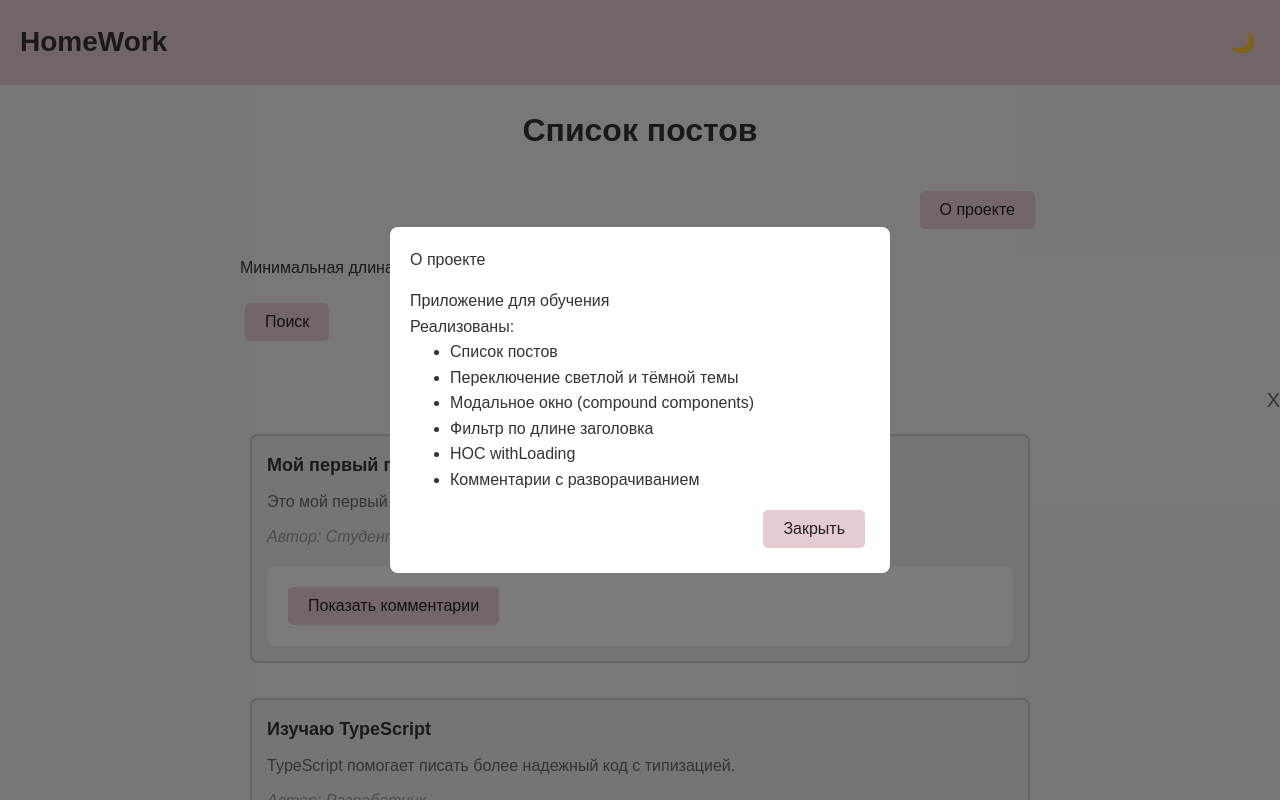
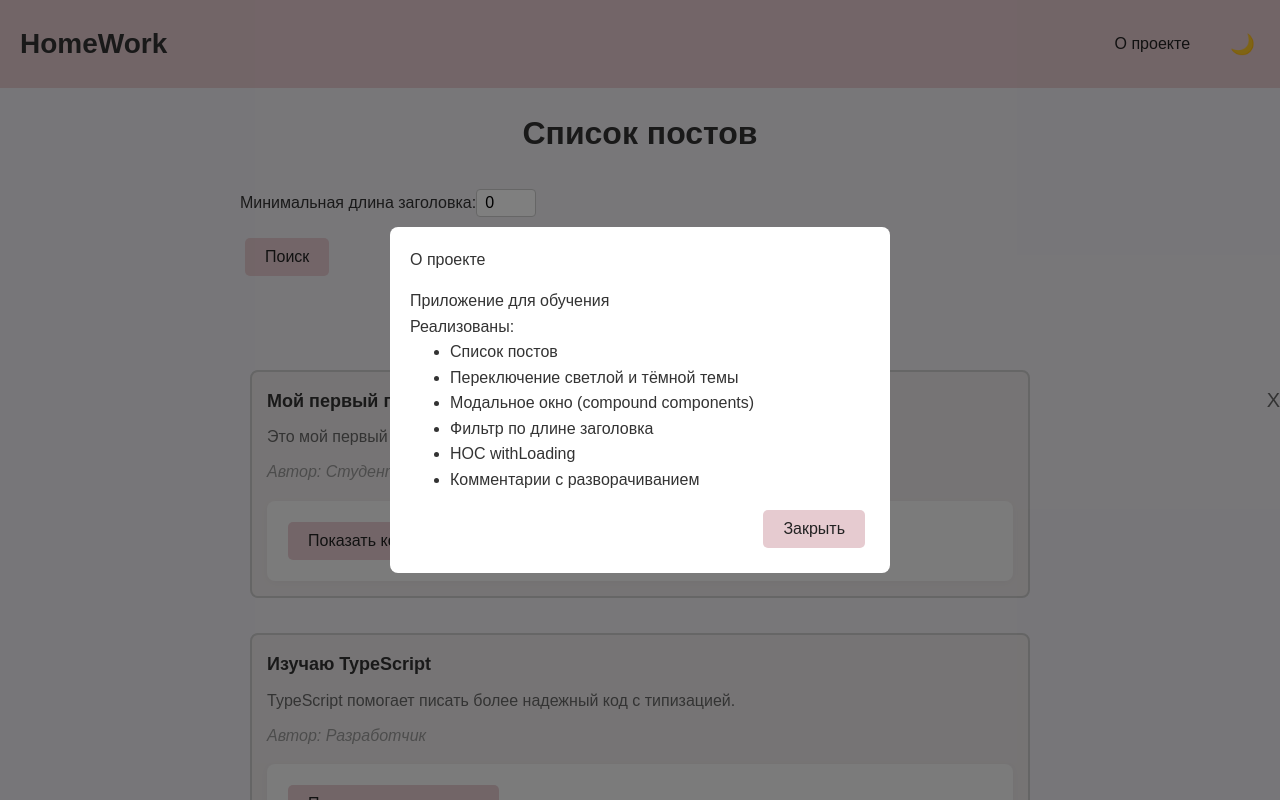
Before and after one commit to lavvvrushka/hw-react, a React (Vite) app in the folder hw/: page / in a window 1280 px wide. Both pictures are taken after a click on the button "О проекте". Shown: the top 800 px of the page. Built offline with nearby package versions, Linux system fonts and the light colour scheme.

Commit message:
Внесены изменения

```diff
--- a/hw/src/app/App.tsx
+++ b/hw/src/app/App.tsx
@@ -1,18 +1,13 @@
 import { useState } from 'react'
 import { MainLayout } from '../shared/layouts/MainLayout'
-import { PostList } from '../widgets/PostList/PostList'
-import { Modal } from '../shared/ui/Modal/Modal'
 import { posts as allPosts } from '../lib/mocks/posts'
 import { PostLengthFilter } from '../features/PostLengthFilter/ui/PostLengthFilter'
 import { filterByLength } from '../features/PostLengthFilter/lib/filterByLength'
-import { withLoading } from '../shared/lib/hoc/withLoading'
+import { PostListWithLoading } from '../widgets/PostListWithLoading/PostListWithLoading'
 import { Button } from '../shared/ui/Button/Button'
 import './App.css'
 
-const PostListWithLoading = withLoading(PostList)
-
 function App() {
-  const [isModalOpen, setIsModalOpen] = useState(false)
   const [minLength, setMinLength] = useState(0)
   const [loading, setLoading] = useState(false)
   const [searchValue, setSearchValue] = useState(0)
@@ -31,34 +26,11 @@ function App() {
     <MainLayout>
       <div className="app-container">
         <h1 className="app-title">Список постов</h1>
-        <div className="app-buttons">
-          <Button onClick={() => setIsModalOpen(true)}>
-            О проекте
-          </Button>
-        </div>
         <PostLengthFilter value={minLength} onChange={setMinLength} />
         <Button onClick={handleSearch}>
           Поиск
         </Button>
         <PostListWithLoading posts={filteredPosts} loading={loading} />
-        <Modal isOpen={isModalOpen} onClose={() => setIsModalOpen(false)}>
-          <Modal.Header>О проекте</Modal.Header>
-          <Modal.Body>
-            <p>Приложение для обучения</p>
-            <p>Реализованы:</p>
-            <ul>
-              <li>Список постов</li>
-              <li>Переключение светлой и тёмной темы</li>
-              <li>Модальное окно (compound components)</li>
-              <li>Фильтр по длине заголовка</li>
-              <li>HOC withLoading</li>
-              <li>Комментарии с разворачиванием</li>
-            </ul>
-          </Modal.Body>
-          <Modal.Footer>
-            <Button onClick={() => setIsModalOpen(false)}>Закрыть</Button>
-          </Modal.Footer>
-        </Modal>
       </div>
     </MainLayout>
   )
--- a/hw/src/shared/ui/Modal/Modal.tsx
+++ b/hw/src/shared/ui/Modal/Modal.tsx
@@ -1,5 +1,8 @@
 import React from 'react';
 import styles from './Modal.module.css';
+import { ModalHeader } from './ModalHeader';
+import { ModalBody } from './ModalBody';
+import { ModalFooter } from './ModalFooter';
 
 export function Modal({ children, isOpen, onClose }: { children: React.ReactNode, isOpen: boolean, onClose: () => void }) {
   if (!isOpen) return null;
@@ -13,14 +16,6 @@ export function Modal({ children, isOpen, onClose }: { children: React.ReactNode
   );
 }
 
-Modal.Header = function ModalHeader({ children }: { children: React.ReactNode }) {
-  return <div className={styles['modal-header']}><span>{children}</span></div>;
-};
-
-Modal.Body = function ModalBody({ children }: { children: React.ReactNode }) {
-  return <div className={styles['modal-body']}>{children}</div>;
-};
-
-Modal.Footer = function ModalFooter({ children }: { children: React.ReactNode }) {
-  return <div style={{ textAlign: 'right', marginTop: 12 }}>{children}</div>;
-};
+Modal.Header = ModalHeader;
+Modal.Body = ModalBody;
+Modal.Footer = ModalFooter;
--- /dev/null
+++ b/hw/src/shared/ui/Modal/ModalBody.tsx
@@ -0,0 +1,6 @@
+import React from 'react';
+import styles from './Modal.module.css';
+
+export function ModalBody({ children }: { children: React.ReactNode }) {
+  return <div className={styles['modal-body']}>{children}</div>;
+}
--- /dev/null
+++ b/hw/src/shared/ui/Modal/ModalFooter.tsx
@@ -0,0 +1,5 @@
+import React from 'react';
+
+export function ModalFooter({ children }: { children: React.ReactNode }) {
+  return <div style={{ textAlign: 'right', marginTop: 12 }}>{children}</div>;
+}
--- /dev/null
+++ b/hw/src/shared/ui/Modal/ModalHeader.tsx
@@ -0,0 +1,6 @@
+import React from 'react';
+import styles from './Modal.module.css';
+
+export function ModalHeader({ children }: { children: React.ReactNode }) {
+  return <div className={styles['modal-header']}><span>{children}</span></div>;
+}
--- a/hw/src/widgets/CommentList/ui/CommentList.tsx
+++ b/hw/src/widgets/CommentList/ui/CommentList.tsx
@@ -1,11 +1,11 @@
-import { useState, useCallback } from 'react';
+import { useState } from 'react';
 import styles from './CommentList.module.css';
 import type { Comment } from '../../../lib/mocks/comments';
 import { Button } from '../../../shared/ui/Button/Button';
 
 export function CommentList({ comments }: { comments: Comment[] }) {
   const [collapsed, setCollapsed] = useState(true);
-  const toggle = useCallback(() => setCollapsed(c => !c), []);
+  const toggle = () => setCollapsed(c => !c);
 
   return (
     <div className={styles['comment-list-container']}>
--- a/hw/src/widgets/LayoutHeader/LayoutHeader.tsx
+++ b/hw/src/widgets/LayoutHeader/LayoutHeader.tsx
@@ -1,13 +1,41 @@
+import { useState } from 'react'
 import styles from '../../shared/layouts/MainLayout.module.css'
 import { ThemeSwitcher } from '../../features/ThemeSwitcher/ui/ThemeSwitcher'
+import { Modal } from '../../shared/ui/Modal/Modal'
+import { Button } from '../../shared/ui/Button/Button'
 
 function LayoutHeader() {
+  const [isModalOpen, setIsModalOpen] = useState(false)
+
   return (
     <header className={styles.header}>
       <div className={styles['header-inner']}>
         <h1 className={styles['header-title']}>HomeWork</h1>
-        <ThemeSwitcher />
+        <div style={{ display: 'flex', gap: '10px', alignItems: 'center' }}>
+          <Button onClick={() => setIsModalOpen(true)}>
+            О проекте
+          </Button>
+          <ThemeSwitcher />
+        </div>
       </div>
+      <Modal isOpen={isModalOpen} onClose={() => setIsModalOpen(false)}>
+        <Modal.Header>О проекте</Modal.Header>
+        <Modal.Body>
+          <p>Приложение для обучения</p>
+          <p>Реализованы:</p>
+          <ul>
+            <li>Список постов</li>
+            <li>Переключение светлой и тёмной темы</li>
+            <li>Модальное окно (compound components)</li>
+            <li>Фильтр по длине заголовка</li>
+            <li>HOC withLoading</li>
+            <li>Комментарии с разворачиванием</li>
+          </ul>
+        </Modal.Body>
+        <Modal.Footer>
+          <Button onClick={() => setIsModalOpen(false)}>Закрыть</Button>
+        </Modal.Footer>
+      </Modal>
     </header>
   )
 }
--- a/hw/src/widgets/PostList/PostList.tsx
+++ b/hw/src/widgets/PostList/PostList.tsx
@@ -8,18 +8,15 @@ type Props = {
 }
 
 function PostList({ posts }: Props) {
-  const postItems = React.useMemo(() =>
-    posts.map((post) => (
-      <React.Fragment key={post.id}>
-        <PostCard post={post} />
-      </React.Fragment>
-    )), [posts]);
-
   return (
     <div className={styles['post-list']}>
       <h2 className={styles['post-list-title']}>Весь список</h2>
       <div className={styles['post-container']}>
-        {postItems}
+        {posts.map((post) => (
+          <React.Fragment key={post.id}>
+            <PostCard post={post} />
+          </React.Fragment>
+        ))}
       </div>
     </div>
   )
--- /dev/null
+++ b/hw/src/widgets/PostListWithLoading/PostListWithLoading.tsx
@@ -0,0 +1,4 @@
+import { PostList } from '../PostList/PostList'
+import { withLoading } from '../../shared/lib/hoc/withLoading'
+
+export const PostListWithLoading = withLoading(PostList)
```
